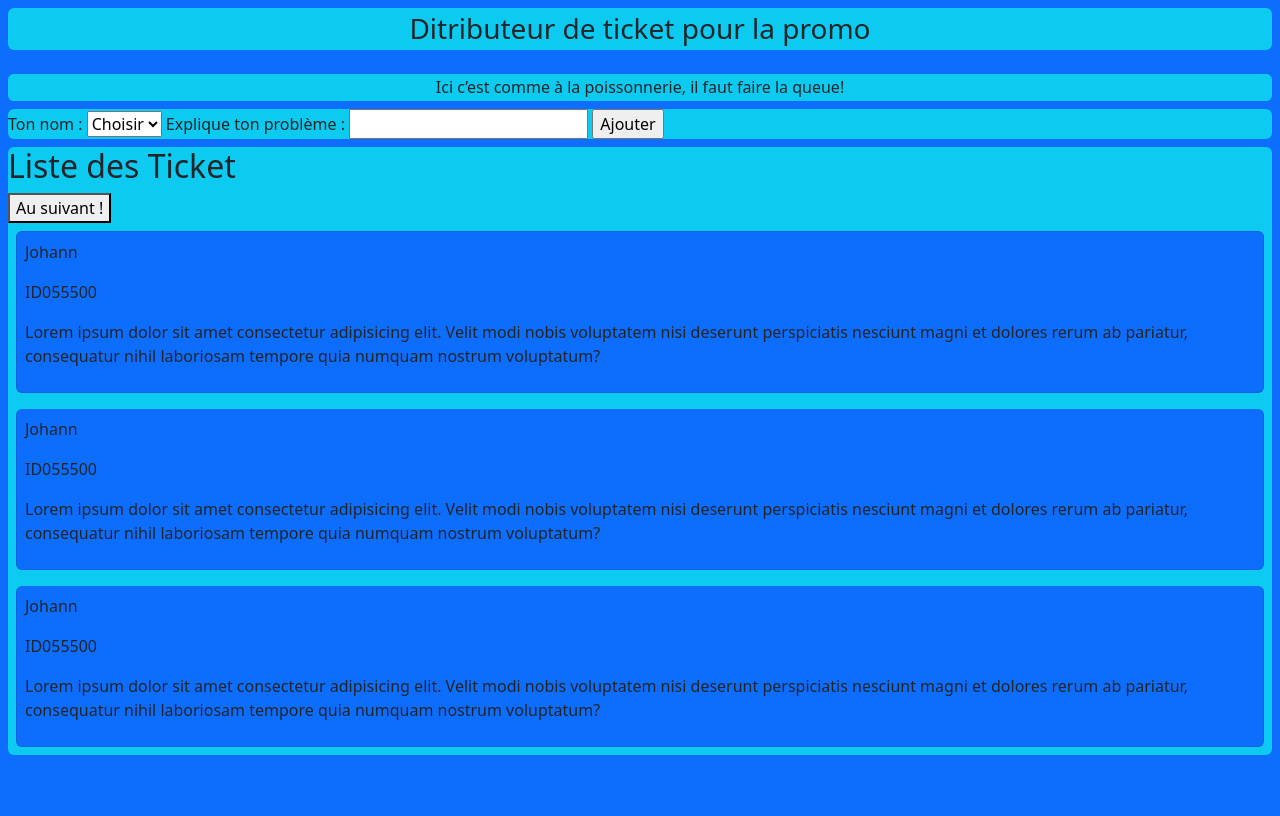
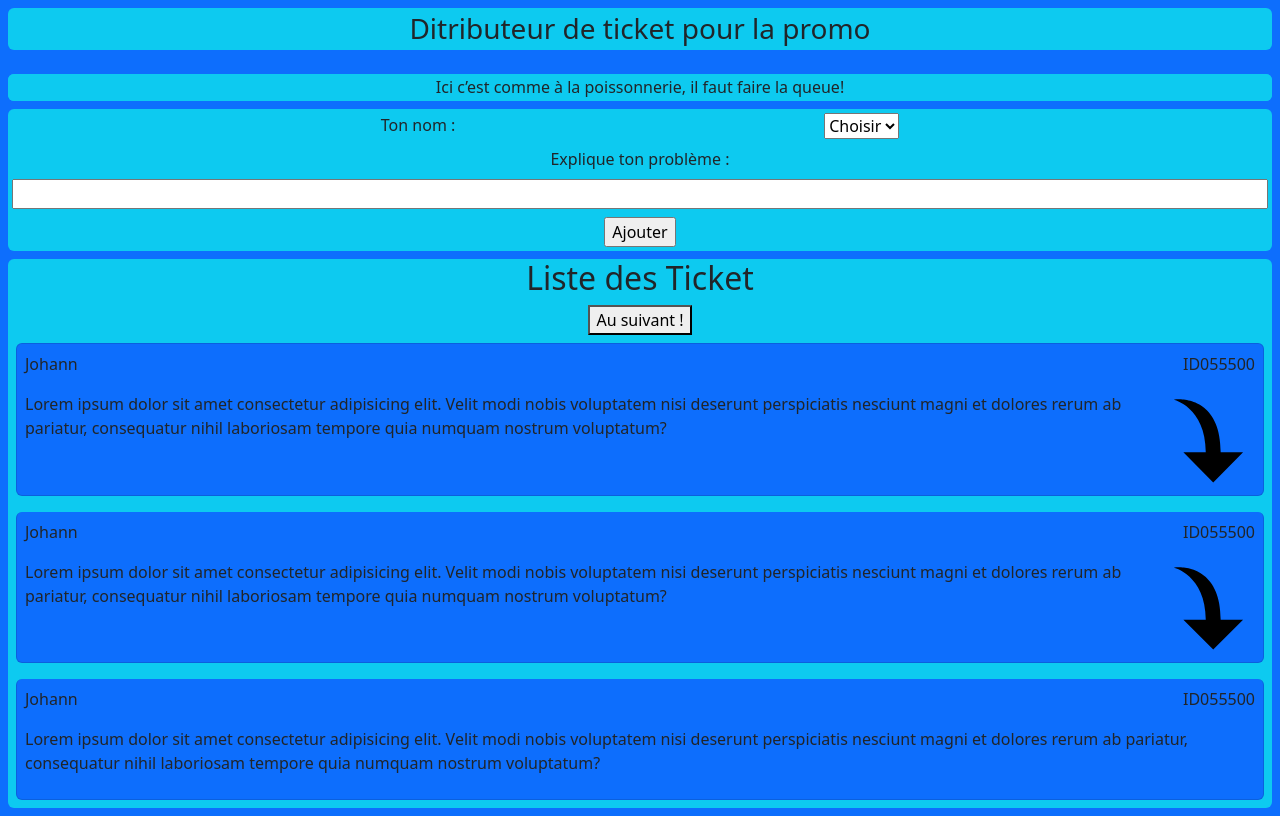
Before and after one commit to Johblanc/Ticketage, a plain HTML site: page index.html in a window 1280 px wide. Drawn offline with nearby package versions, Linux system fonts and the light colour scheme; no server answers.

Commit message:
feat : Ajout des finitions bootstrap

```diff
--- a/index.html
+++ b/index.html
@@ -16,33 +16,58 @@
         <h2 class="bg-info rounded-2 fs-6 p-1 text-center">Ici c’est comme à la poissonnerie, il faut faire la queue!</h2>
     </section>
     <form class="m-2 bg-info rounded-2">
-        <label for="user-select">Ton nom : </label>
+        <div class="p-1 d-flex justify-content-evenly">
+            <label for="user-select" class="">Ton nom : </label>
             <select id="user-select">
                 <option value="">Choisir</option>
             </select>
+        </div>
+        <div class="p-1 d-flex justify-content-evenly">
             <label for="descript">Explique ton problème :</label>
-        <input type="text" id="descript">
+        </div>
+        <div class="p-1 d-flex justify-content-evenly w-100">
+            <input type="text" id="descript" class=" w-100">
+        </div>
+        <div class="p-1 d-flex justify-content-evenly">
             <input type="submit" value="Ajouter">
+        </div>
     </form>
     <section class="m-2 bg-info rounded-2">
-        <h2>Liste des Ticket</h2>
+        <h2 class="d-flex justify-content-evenly">Liste des Ticket</h2>
+        <div class="d-flex justify-content-evenly">
             <button>Au suivant !</button>
+        </div>
         <ul class="list-group">
             <!-- LA PARTIE SUIVANTE DOIT ETRE RENDUE DYNAMIQUE AVEC JS -->
             <li class="m-2 bg-primary rounded-2 p-2 list-group-item">
+                <div class="d-flex justify-content-between">
                     <p>Johann</p>
                     <p>ID055500</p>
+                </div>
+                <div class="d-flex justify-content-between">
                     <p>Lorem ipsum dolor sit amet consectetur adipisicing elit. Velit modi nobis voluptatem nisi deserunt perspiciatis nesciunt magni et dolores rerum ab pariatur, consequatur nihil laboriosam tempore quia numquam nostrum voluptatum?</p>
+                    <img src="next.svg" alt="Bouton passer son tour" >
+                </div>
             </li>
             <li class="m-2 bg-primary rounded-2 p-2 list-group-item">
+                <div class="d-flex justify-content-between">
                     <p>Johann</p>
                     <p>ID055500</p>
+                </div>
+                <div class="d-flex justify-content-between">
                     <p>Lorem ipsum dolor sit amet consectetur adipisicing elit. Velit modi nobis voluptatem nisi deserunt perspiciatis nesciunt magni et dolores rerum ab pariatur, consequatur nihil laboriosam tempore quia numquam nostrum voluptatum?</p>
+                    <img src="next.svg" alt="Bouton passer son tour" >
+                </div>
             </li>
             <li class="m-2 bg-primary rounded-2 p-2 list-group-item">
+                <div class="d-flex justify-content-between">
                     <p>Johann</p>
                     <p>ID055500</p>
+                </div>
+                <div class="d-flex justify-content-between">
                     <p>Lorem ipsum dolor sit amet consectetur adipisicing elit. Velit modi nobis voluptatem nisi deserunt perspiciatis nesciunt magni et dolores rerum ab pariatur, consequatur nihil laboriosam tempore quia numquam nostrum voluptatum?</p>
+                    <img  >
+                </div>
             </li>
         </ul>
     </section>
```
Lines whose indentation alone changed are shown as unchanged.
